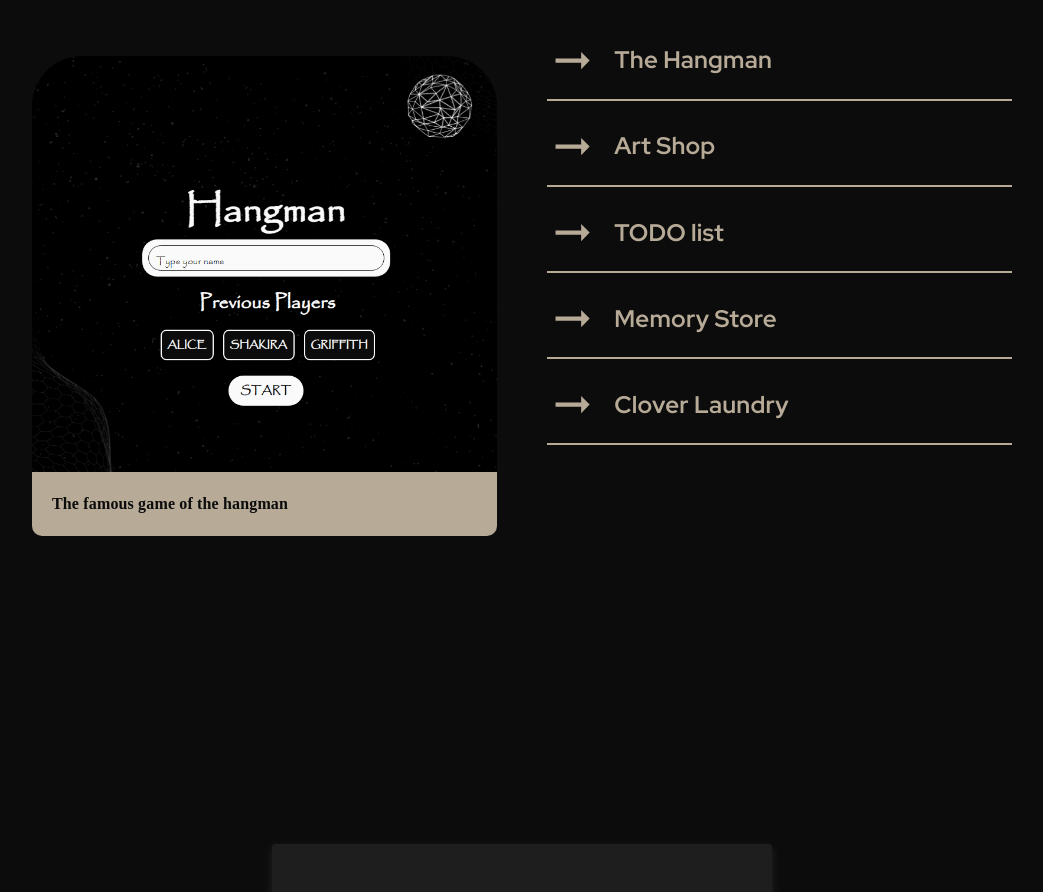
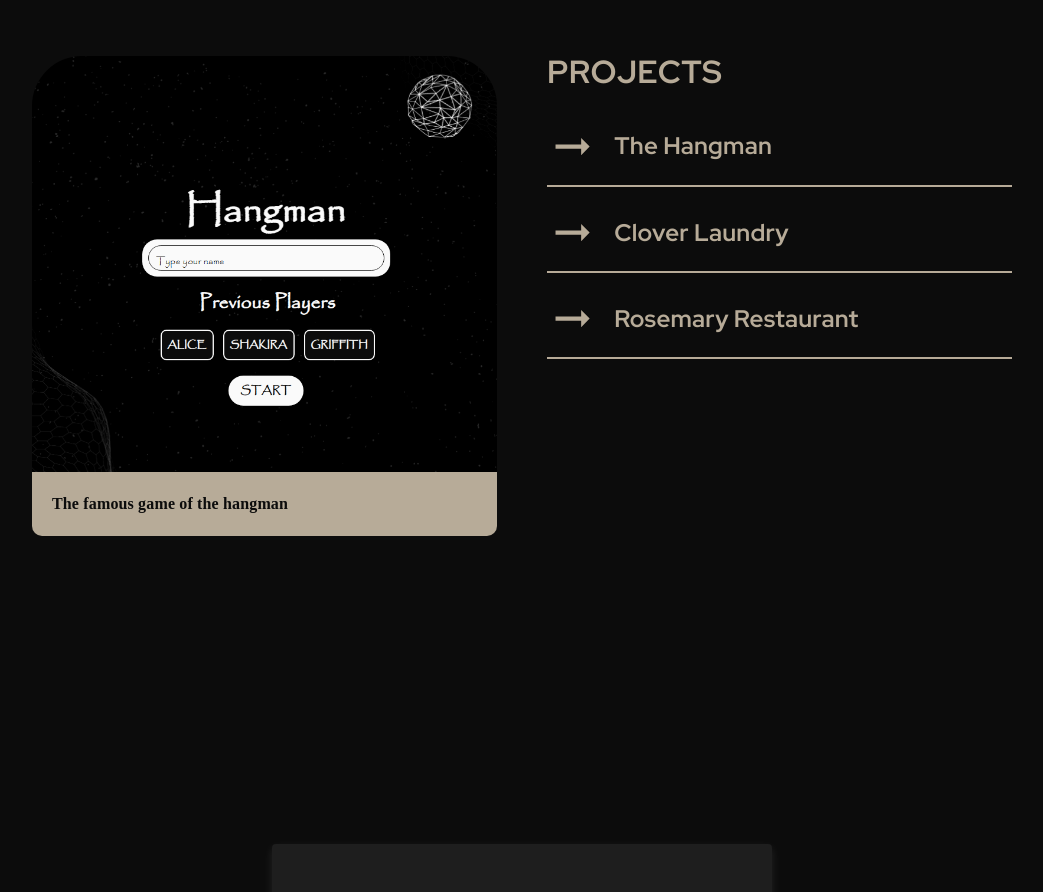
Before and after one commit to cbalsemao/cv-project, a React (Vite) app: page / in a window 1280 px wide. Shown: the part 2368-3260 px from the top of the page, without its empty margins (118-1161 px from the left). Built offline with nearby package versions, Linux system fonts and the light colour scheme; a web font is replaced by a local one.

Commit message:
chore: wip

```diff
--- a/src/pages/landing-page/sections/ProjectsSection.tsx
+++ b/src/pages/landing-page/sections/ProjectsSection.tsx
@@ -44,28 +44,28 @@ const projects = [
     description: 'The famous game of the hangman',
     url: 'https://hangman-game-topaz-phi.vercel.app/',
   },
-  {
-    id: 2,
-    name: 'Art Shop',
-    image:
-      'https://t4.ftcdn.net/jpg/02/66/72/41/360_F_266724172_Iy8gdKgMa7XmrhYYxLCxyhx6J7070Pr8.jpg',
-    description: 'E-commerce de arte',
-  },
+  // {
+  //   id: 2,
+  //   name: 'Art Shop',
+  //   image:
+  //     'https://t4.ftcdn.net/jpg/02/66/72/41/360_F_266724172_Iy8gdKgMa7XmrhYYxLCxyhx6J7070Pr8.jpg',
+  //   description: 'E-commerce de arte',
+  // },
 
-  {
-    id: 3,
-    name: 'TODO list',
-    image:
-      'https://cdn.theatlantic.com/thumbor/yHhIvkBiGvKKubxVHTNXvU4nCKQ=/1x122:2554x1452/1200x625/media/img/mt/2017/06/shutterstock_319985324/original.jpg',
-    description: 'A simple todoList',
-  },
-  {
-    id: 4,
-    name: 'Memory Store',
-    image:
-      'https://t4.ftcdn.net/jpg/02/66/72/41/360_F_266724172_Iy8gdKgMa7XmrhYYxLCxyhx6J7070Pr8.jpg',
-    description: 'Application to save your memories',
-  },
+  // {
+  //   id: 3,
+  //   name: 'TODO list',
+  //   image:
+  //     'https://cdn.theatlantic.com/thumbor/yHhIvkBiGvKKubxVHTNXvU4nCKQ=/1x122:2554x1452/1200x625/media/img/mt/2017/06/shutterstock_319985324/original.jpg',
+  //   description: 'A simple todoList',
+  // },
+  // {
+  //   id: 4,
+  //   name: 'Memory Store',
+  //   image:
+  //     'https://t4.ftcdn.net/jpg/02/66/72/41/360_F_266724172_Iy8gdKgMa7XmrhYYxLCxyhx6J7070Pr8.jpg',
+  //   description: 'Application to save your memories',
+  // },
   {
     id: 5,
     name: 'Clover Laundry',
@@ -73,6 +73,13 @@ const projects = [
     description:
       'Clover Laundry is a laundry service based in Alicante, Spain.',
     url: 'https://cloverlavanderia.es/',
+  },
+  {
+    id: 6,
+    name: 'Rosemary Restaurant',
+    image: './hangman-proj-img.png',
+    description: 'The famous game of the hangman',
+    url: 'https://rosemary-one.vercel.app/',
   },
 ];
 
--- a/src/styles/globals.css
+++ b/src/styles/globals.css
@@ -13,7 +13,7 @@ body,
 
 body {
   background-color: var(--backgroundColor);
-  /* cursor: none; */
+
 }
 
 .scroll-section-outer {
```
